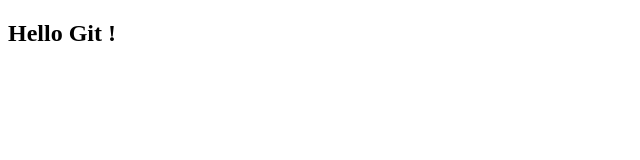
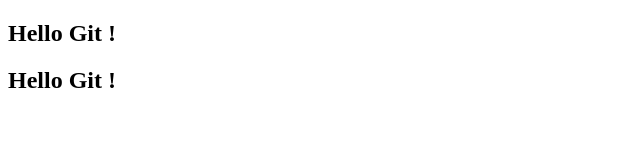
Before and after one commit to VladislavDeveloper/git-test, a plain HTML site: page index.html in a window 1280 px wide. Shown: the whole page, without its empty margins (0-640 px from the left). Drawn offline with Linux system fonts and the light colour scheme.

Commit message:
second commit

```diff
--- a/index.html
+++ b/index.html
@@ -8,5 +8,6 @@
 </head>
 <body>
     <h2>Hello Git !</h2>
+    <h2>Hello Git !</h2>
 </body>
 </html>
```
